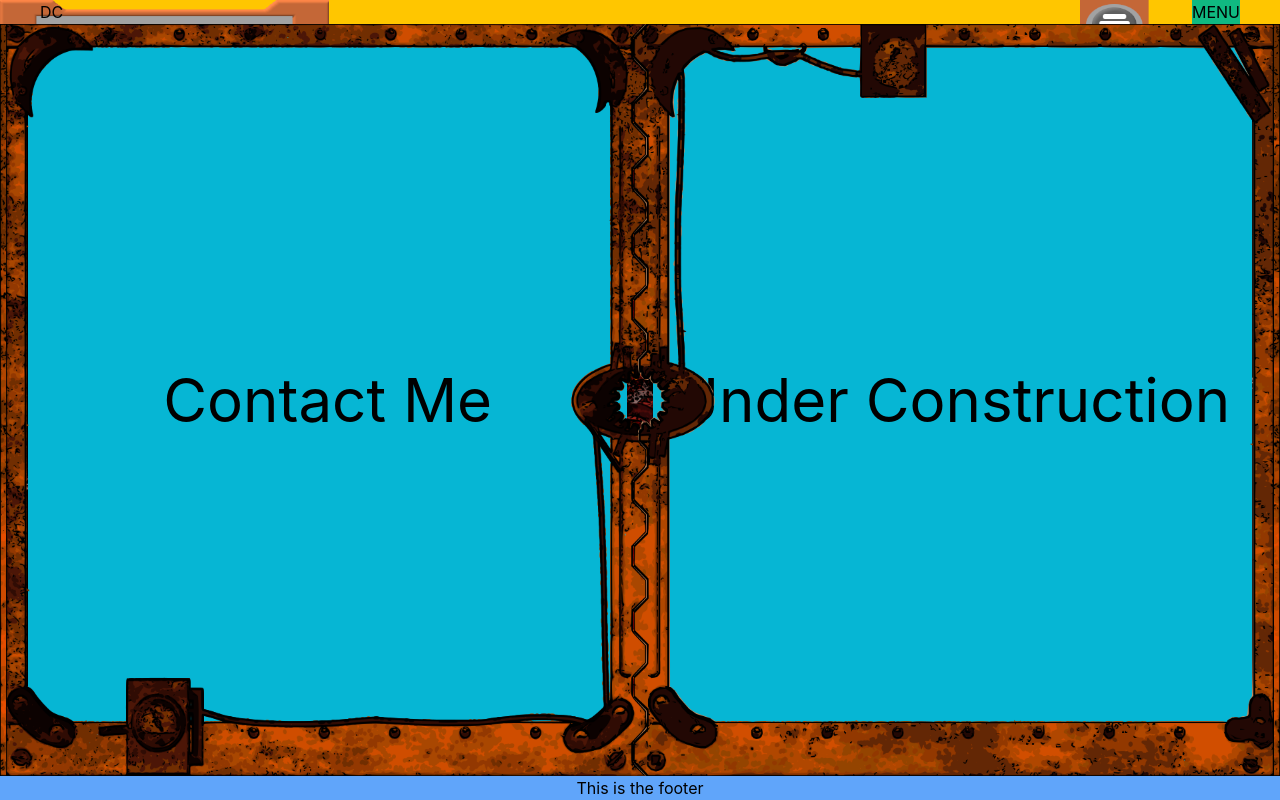
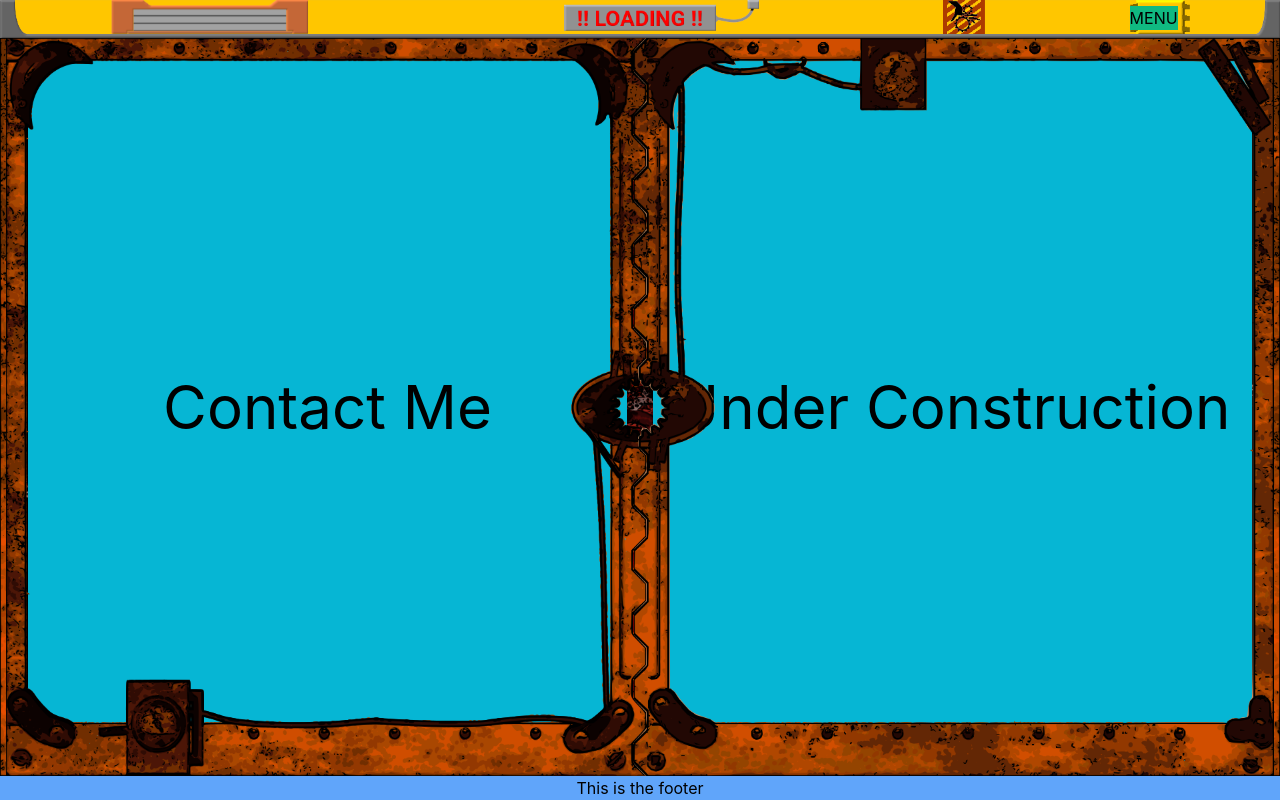
Before and after one commit to decourtney/react-portfolio, a React (Create React App) app: page /contact in a window 1280 px wide. Built offline with nearby package versions, Linux system fonts and the light colour scheme.

Commit message:
building navbar

```diff
--- a/src/components/Header/index.tsx
+++ b/src/components/Header/index.tsx
@@ -1,11 +1,11 @@
 import React, { useState } from "react";
 import { Link, useLocation } from "react-router-dom";
 
-import navbar from "../../images/navbar.png"
+import navbar from "../../images/navbar.png";
 
 const Header = () => {
   const [isMenuOpen, setIsMenuOpen] = useState(false);
-      const location = useLocation();
+  const location = useLocation();
 
   const handleMouseOver = () => {
     setIsMenuOpen(!isMenuOpen);
@@ -14,12 +14,11 @@ const Header = () => {
   return (
     <header>
       {/* Need to work on positioning and styling of navbar and background */}
-      <nav className="navbar-bg flex justify-between w-full  px-10 bg-slate-400">
-        <div className="flex justify-start">
-          <h1>DC</h1>
-        </div>
+      <nav className="navbar-bg relative flex justify-between w-full bg-slate-400">
+        <img src={navbar} className="navbar-image float" />
+
         <div
-          className="relative flex bg-emerald-500"
+          className=" absolute flex top-[15%] right-[8%] bg-emerald-500"
           onMouseEnter={handleMouseOver}
           onMouseLeave={handleMouseOver}
         >
@@ -28,22 +27,52 @@ const Header = () => {
             <div className="absolute top-full right-0 bg-gray-200 p-2 z-10 shadow-md">
               <ul className="flex flex-col space-y-4">
                 <li>
-                  <Link to="/" state={{ value: '/home' }} className={`mr-6 ${location.pathname === "/home" ? "pointer-events-none" : ""}`}>
+                  <Link
+                    to="/"
+                    state={{ value: "/home" }}
+                    className={`mr-6 ${
+                      location.pathname === "/home" ? "pointer-events-none" : ""
+                    }`}
+                  >
                     Home
                   </Link>
                 </li>
                 <li>
-                  <Link to="/" state={{ value: '/projects' }} className={`mr-6 ${location.pathname === "/projects" ? "pointer-events-none" : ""}`}>
+                  <Link
+                    to="/"
+                    state={{ value: "/projects" }}
+                    className={`mr-6 ${
+                      location.pathname === "/projects"
+                        ? "pointer-events-none"
+                        : ""
+                    }`}
+                  >
                     Projects
                   </Link>
                 </li>
                 <li>
-                  <Link to="/" state={{ value: '/about' }} className={`mr-6 ${location.pathname === "/about" ? "pointer-events-none" : ""}`}>
+                  <Link
+                    to="/"
+                    state={{ value: "/about" }}
+                    className={`mr-6 ${
+                      location.pathname === "/about"
+                        ? "pointer-events-none"
+                        : ""
+                    }`}
+                  >
                     About
                   </Link>
                 </li>
                 <li>
-                  <Link to="/" state={{ value: '/contact' }} className={`mr-6 ${location.pathname === "/contact" ? "pointer-events-none" : ""}`}>
+                  <Link
+                    to="/"
+                    state={{ value: "/contact" }}
+                    className={`mr-6 ${
+                      location.pathname === "/contact"
+                        ? "pointer-events-none"
+                        : ""
+                    }`}
+                  >
                     Contact
                   </Link>
                 </li>
--- a/src/components/PanelController/Panels.tsx
+++ b/src/components/PanelController/Panels.tsx
@@ -44,7 +44,7 @@ const LeftPanel = ({ contentLeft }: LeftPanelProps) => {
       >
         <div className="flex w-full justify-start bg-cyan-500">
           <ul className="flex-col list-none text-9xl space-y-10 scrollbar-hide overflow-auto">
-            <li className="cursor-pointer" >{contentLeft}</li>
+            <li className="cursor-pointer">{contentLeft}</li>
           </ul>
         </div>
       </motion.div>
--- a/src/components/Panels/index.tsx
+++ b/src/components/Panels/index.tsx
@@ -47,9 +47,9 @@ const LeftPanel = ({ contentLeft }: LeftPanelProps) => {
       >
         <img src={borderPad} />
         <div className="leftpanel-border absolute w-full h-full left-0 ml-[1%] pointer-events-none"></div>
-        <div className="flex items-center justify-center w-full m-[2%] bg-cyan-500">
+        <div className="flex items-center justify-center w-full m-[2%] overflow-auto bg-cyan-500">
           {/* Temporary styling. This will be handled by each page index */}
-          <ul className="flex-col list-none space-y-10 scrollbar-hide overflow-auto">
+          <ul className="flex-col list-none space-y-10">
             <li className="cursor-pointer">{contentLeft}</li>
           </ul>
         </div>
@@ -90,9 +90,9 @@ const RightPanel = ({ contentRight }: RightPanelProps) => {
         exit="open"
       >
         <div className="rightpanel-border absolute w-full h-full right-0 mr-[1%] pointer-events-none"></div>
-        <div className="flex items-center justify-center w-full m-[2%] bg-cyan-500">
+        <div className="flex items-center justify-center w-full m-[2%] overflow-auto bg-cyan-500">
           {/* This is temporary styling. This will be handled by each page index */}
-          <ul className="flex-col list-none space-y-10 scrollbar-hide overflow-auto">
+          <ul className="flex-col list-none space-y-10">
             <li className="cursor-pointer">{contentRight}</li>
           </ul>
         </div>
--- a/src/input.css
+++ b/src/input.css
@@ -43,7 +43,12 @@ code {
 }
 
 .navbar-bg{
-  background-image: url('./images/navbar.png');
-  background-size: 100%;
-  background-repeat: no-repeat
+  background-image: url(./images/navbar.png);
+  /* background-size: 100%; */
+  background-repeat: no-repeat;
+  background-size: cover;
 }
+
+.navbar-image{
+  visibility: hidden;
+}
--- a/src/output.css
+++ b/src/output.css
@@ -603,6 +603,70 @@ video {
   top: 100%;
 }
 
+.right-36 {
+  right: 9rem;
+}
+
+.right-40 {
+  right: 10rem;
+}
+
+.top-5 {
+  top: 1.25rem;
+}
+
+.top-3 {
+  top: 0.75rem;
+}
+
+.top-\[\] {
+  top: ;
+}
+
+.top-\[2\%\] {
+  top: 2%;
+}
+
+.right-\[\] {
+  right: ;
+}
+
+.right-\[10\%\] {
+  right: 10%;
+}
+
+.right-\[9\%\] {
+  right: 9%;
+}
+
+.right-\[8\%\] {
+  right: 8%;
+}
+
+.right-\[\%\] {
+  right: %;
+}
+
+.top-\[4\%\] {
+  top: 4%;
+}
+
+.top-\[5\%\] {
+  top: 5%;
+}
+
+.top-\[10-\%\] {
+  top: 10-%;
+}
+
+.top-\[10\%\] {
+  top: 10%;
+}
+
+.top-\[15\%\] {
+  top: 15%;
+}
+
 .-z-10 {
   z-index: -10;
 }
@@ -755,10 +819,6 @@ video {
   width: 100%;
 }
 
-.flex-shrink {
-  flex-shrink: 1;
-}
-
 .flex-grow {
   flex-grow: 1;
 }
@@ -868,16 +928,6 @@ video {
   padding: 1.25rem;
 }
 
-.px-10 {
-  padding-left: 2.5rem;
-  padding-right: 2.5rem;
-}
-
-.py-5 {
-  padding-top: 1.25rem;
-  padding-bottom: 1.25rem;
-}
-
 .text-6xl {
   font-size: 3.75rem;
   line-height: 1;
@@ -946,7 +996,12 @@ code {
 }
 
 .navbar-bg{
-  background-image: url('./images/navbar.png');
-  background-size: 100%;
-  background-repeat: no-repeat
+  background-image: url(./images/navbar.png);
+  /* background-size: 100%; */
+  background-repeat: no-repeat;
+  background-size: cover;
 }
+
+.navbar-image{
+  visibility: hidden;
+}
```
Also changed, not shown: portfolio.png, src/images/navbar.png.
